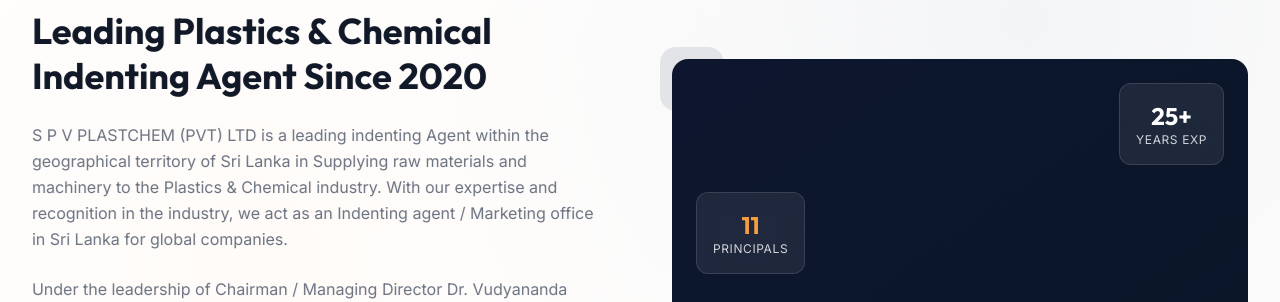
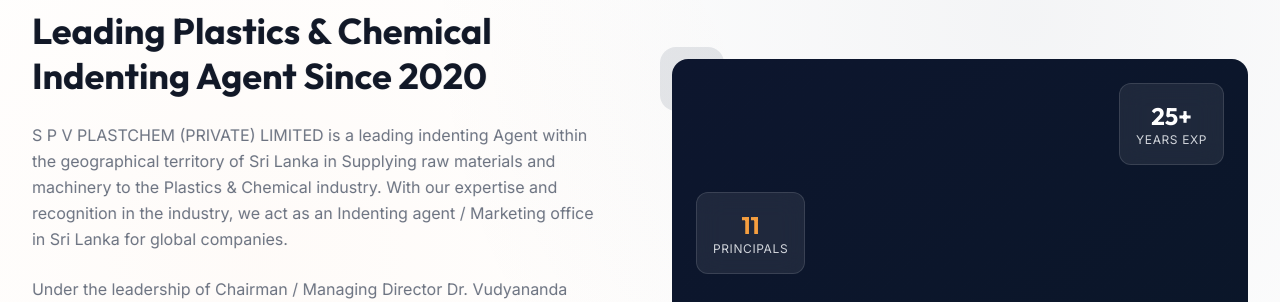
Before and after one commit to vudyananda-hue/SPV-PLASTCHEM-PVT-LTD, a React (Vite) app in the folder frontend/: page / in a window 1280 px wide. Shown: the part 940-1242 px from the top of the page. Built offline with nearby package versions, Linux system fonts and the light colour scheme; no server answers.

Commit message:
ensure spacing and capitalization is strictly S P V PLASTCHEM throughout the site

```diff
--- a/frontend/src/data/content.js
+++ b/frontend/src/data/content.js
@@ -27,11 +27,12 @@
    COMPANY INFO
    ================================================================ */
 export const company = {
-  name: 'S P V Plastchem (Pvt) Ltd',
-  shortName: 'SPV Plastchem',
+  name: 'S P V PLASTCHEM (PRIVATE) LIMITED',
+  shortName: 'S P V PLASTCHEM',
+  logo: '/logo.png',
   tagline: 'Leading Indenting Agent for Plastics & Chemical Industry',
   description:
-    'S P V PLASTCHEM (PVT) LTD is a leading indenting Agent within the geographical territory of Sri Lanka in Supplying raw materials and machinery to the Plastics & Chemical industry. With our expertise and recognition in the industry, we act as an Indenting agent / Marketing office in Sri Lanka for global companies.',
+    'S P V PLASTCHEM (PRIVATE) LIMITED is a leading indenting Agent within the geographical territory of Sri Lanka in Supplying raw materials and machinery to the Plastics & Chemical industry. With our expertise and recognition in the industry, we act as an Indenting agent / Marketing office in Sri Lanka for global companies.',
   founded: '2020',
   commenced: '01st January 2021',
   chairman: 'Dr. Vudyananda Sellahewa, FPRI',
@@ -328,7 +329,7 @@
   {
     year: '2020',
     title: 'Company Established',
-    description: 'S P V Plastchem (Pvt) Ltd was established on November 30th, 2020.',
+    description: 'S P V PLASTCHEM (PRIVATE) LIMITED was established on November 30th, 2020.',
   },
   {
     year: '2021',
@@ -372,7 +373,7 @@
     name: '',
     company: '',
     role: '',
-    content: 'SPV Plastchem has been our most reliable supplier for paint dispersants and additives. Their technical knowledge is unmatched in the industry.',
+    content: 'S P V PLASTCHEM has been our most reliable supplier for paint dispersants and additives. Their technical knowledge is unmatched in the industry.',
     rating: 5,
   },
   {
--- a/frontend/src/pages/About.jsx
+++ b/frontend/src/pages/About.jsx
@@ -13,7 +13,7 @@
 
   return (
     <>
-      <SEOHead title="About Us" description="Learn about S P V Plastchem — our history, vision, leadership, and commitment to industrial chemical excellence." path="/about" />
+      <SEOHead title="About Us" description="Learn about S P V PLASTCHEM — our history, vision, leadership, and commitment to industrial chemical excellence." path="/about" />
 
       {/* Page Header */}
       <section className="pt-28 pb-16 md:pt-32 md:pb-20" style={{ background: 'linear-gradient(135deg, #0A1628 0%, #1B2D4A 100%)' }}>
```
